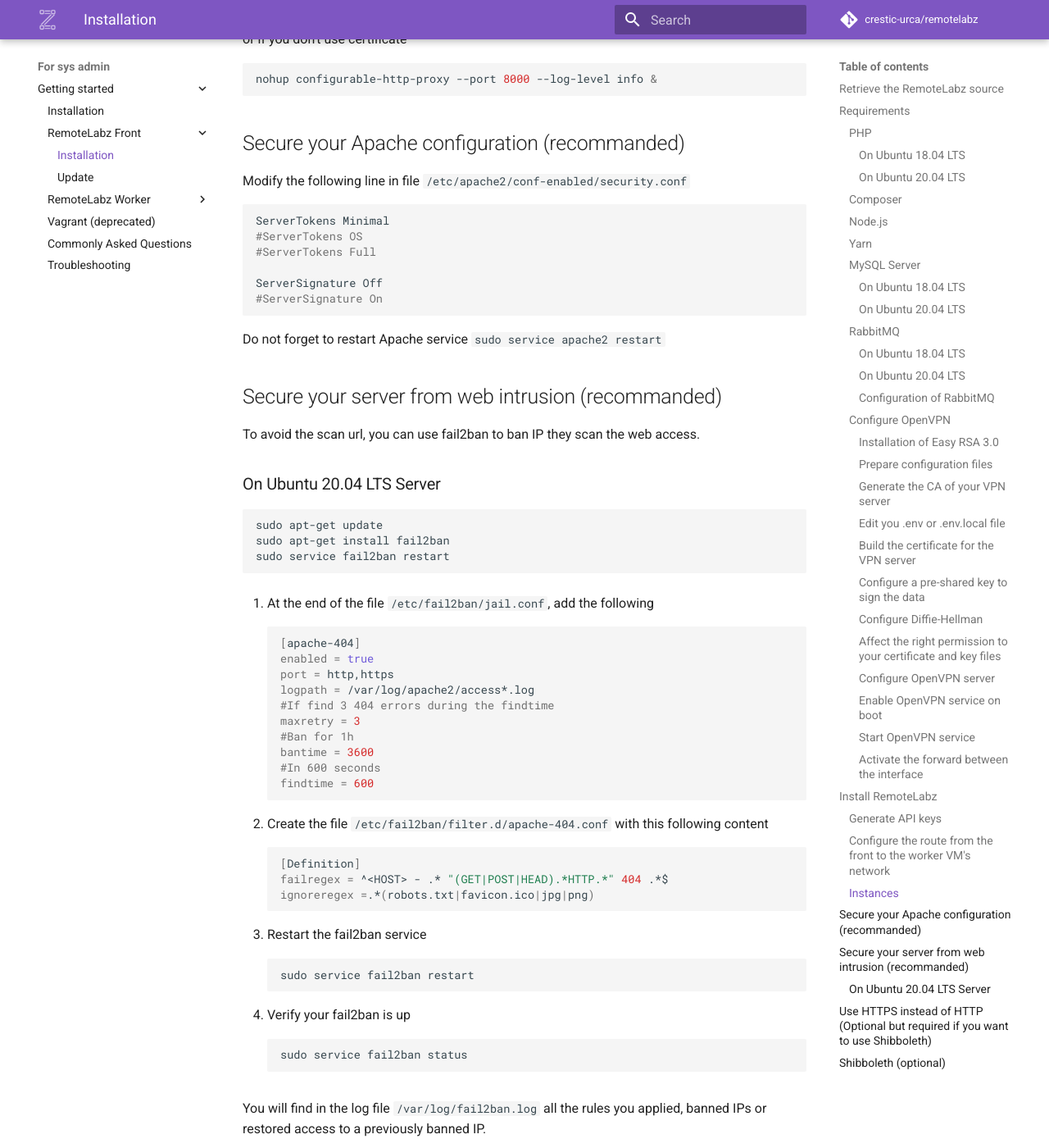
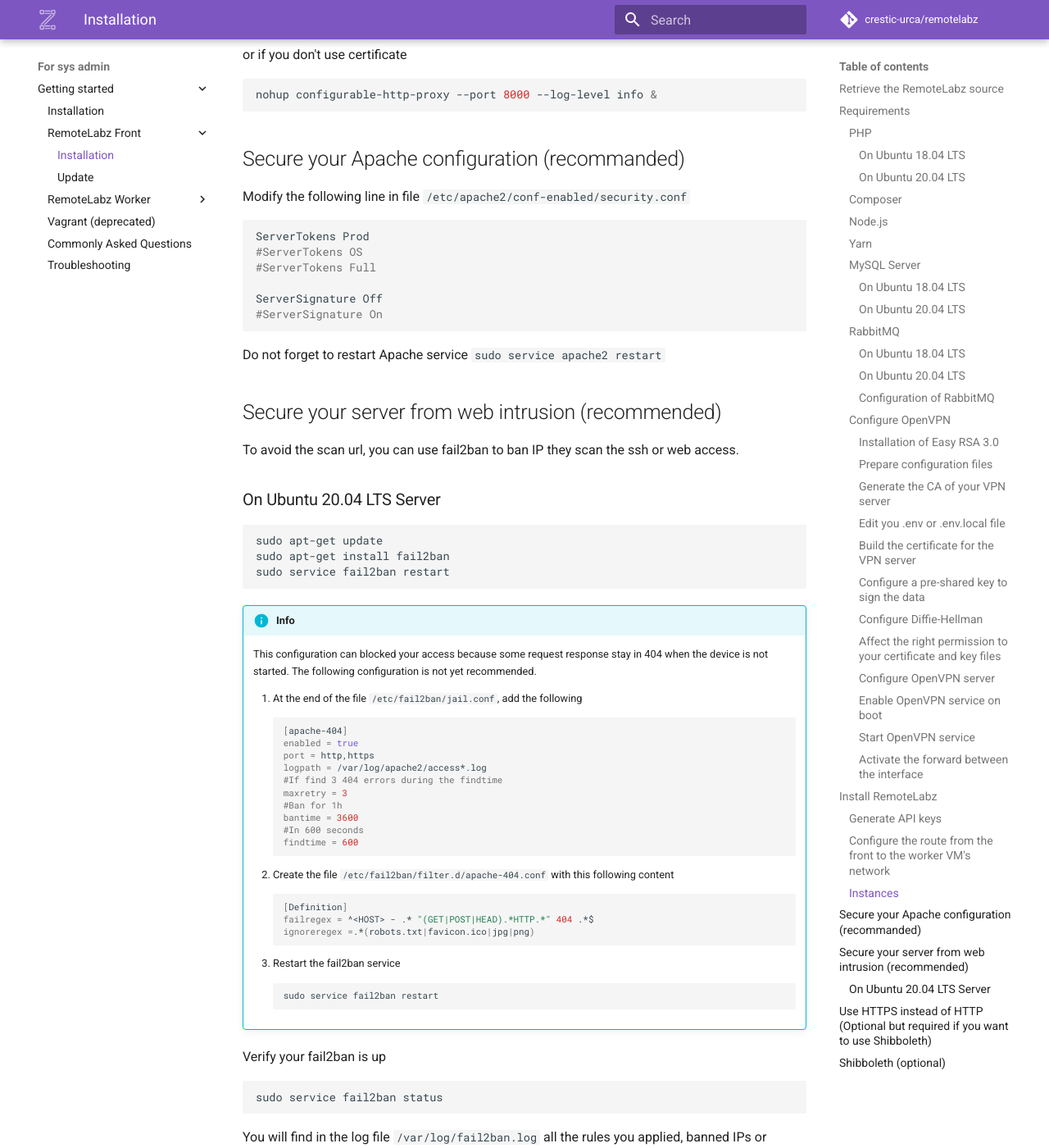
Before and after one commit to remotelabz/remotelabz-docs, an MkDocs documentation site: the page built from docs/administrators/getting-started/ubuntu-front.md, in a window 1280 px wide and 1400 px high, scrolled down 8398 px. Shown: the whole window at 82% size. Built offline with MkDocs 1.6.1 and Material for MkDocs 9.7.7, drawn with Linux system fonts in a browser that asks for light colours; comment, search, counter and statistics services are not loaded; some of the changed text lies outside the part shown.

````diff
--- a/docs/administrators/getting-started/ubuntu-front.md
+++ b/docs/administrators/getting-started/ubuntu-front.md
@@ -353,7 +354,7 @@ nohup configurable-http-proxy --port 8000 --log-level info &
 ## Secure your Apache configuration (recommanded)
 Modify the following line in file `/etc/apache2/conf-enabled/security.conf`
 ```bash
-ServerTokens Minimal
+ServerTokens Prod
 #ServerTokens OS
 #ServerTokens Full
 
@@ -362,42 +363,45 @@ ServerSignature Off
 ```
 Do not forget to restart Apache service `sudo service apache2 restart`
 
-## Secure your server from web intrusion (recommanded)
-To avoid the scan url, you can use fail2ban to ban IP they scan the web access.
+## Secure your server from web intrusion (recommended)
+To avoid the scan url, you can use fail2ban to ban IP they scan the ssh or web access.
+
 ### On Ubuntu 20.04 LTS Server
+
 ```bash
 sudo apt-get update
 sudo apt-get install fail2ban
 sudo service fail2ban restart
 ```
 
-1. At the end of the file `/etc/fail2ban/jail.conf`, add the following
-```bash
-[apache-404]
-enabled = true
-port = http,https
-logpath = /var/log/apache2/access*.log
-#If find 3 404 errors during the findtime
-maxretry = 3
-#Ban for 1h
-bantime = 3600
-#In 600 seconds
-findtime = 600
-```
+!!! info
+    This configuration can blocked your access because some request response stay in 404 when the device is not started. The following configuration is not yet recommended.
 
-2. Create the file `/etc/fail2ban/filter.d/apache-404.conf` with this following content
-```bash
-[Definition]
-failregex = ^<HOST> - .* "(GET|POST|HEAD).*HTTP.*" 404 .*$
-ignoreregex =.*(robots.txt|favicon.ico|jpg|png)
-```
+    1. At the end of the file `/etc/fail2ban/jail.conf`, add the following
+    ```bash
+    [apache-404]
+    enabled = true
+    port = http,https
+    logpath = /var/log/apache2/access*.log
+    #If find 3 404 errors during the findtime
+    maxretry = 3
+    #Ban for 1h
+    bantime = 3600
+    #In 600 seconds
+    findtime = 600
+    ```
+    2. Create the file `/etc/fail2ban/filter.d/apache-404.conf` with this following content
+    ```bash
+    [Definition]
+    failregex = ^<HOST> - .* "(GET|POST|HEAD).*HTTP.*" 404 .*$
+    ignoreregex =.*(robots.txt|favicon.ico|jpg|png)
+    ```
+    3. Restart the fail2ban service
+    ```bash
+    sudo service fail2ban restart
+    ```
 
-3. Restart the fail2ban service
-```bash
-sudo service fail2ban restart
-```
-
-4. Verify your fail2ban is up
+Verify your fail2ban is up
 ```bash
 sudo service fail2ban status
 ```
````
Also changed, not shown: other parts of docs/administrators/getting-started/ubuntu-front.md (+1 -0 lines), docs/administrators/getting-started/ubuntu-worker.md (+21 -4 lines).
